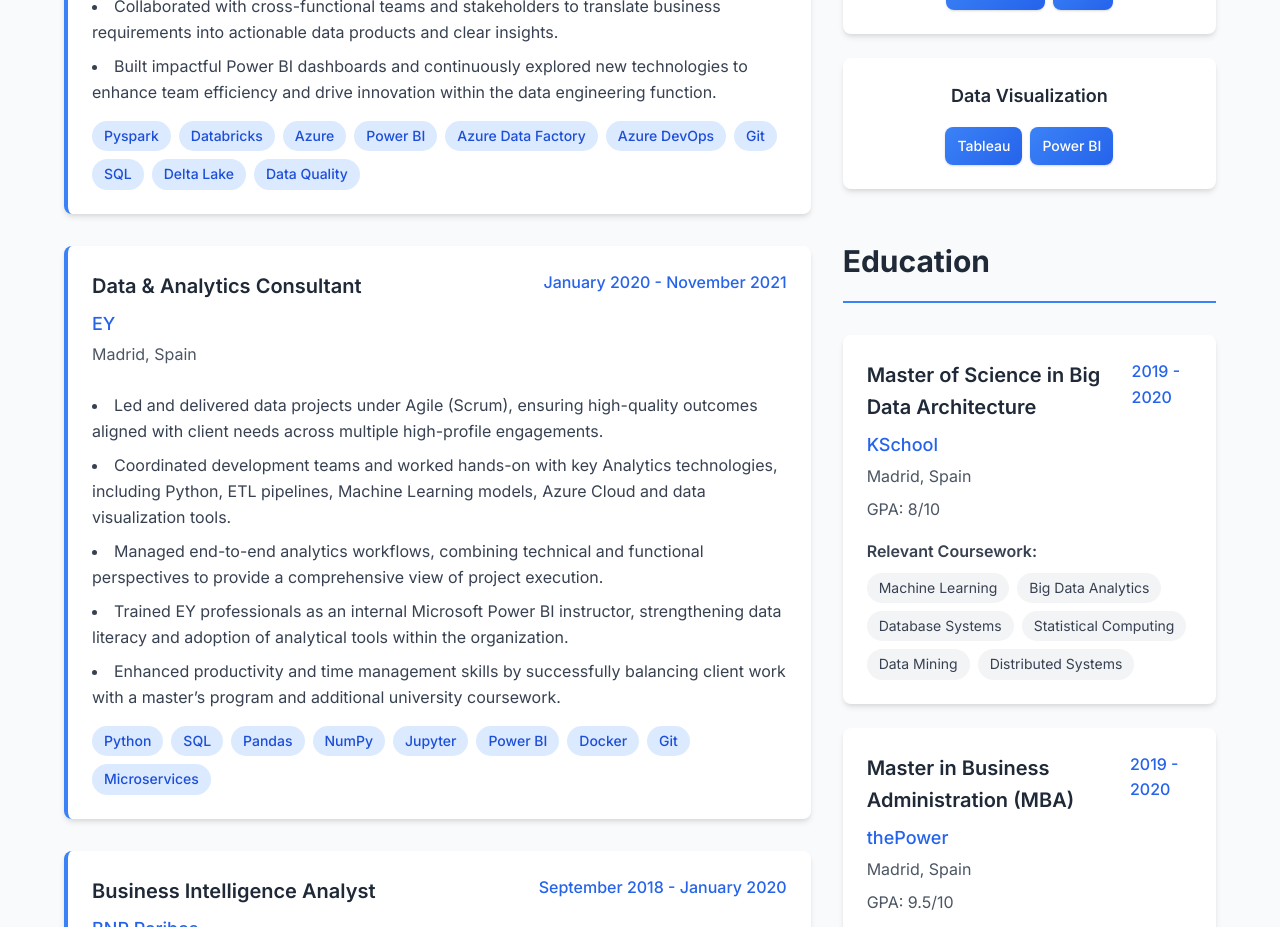
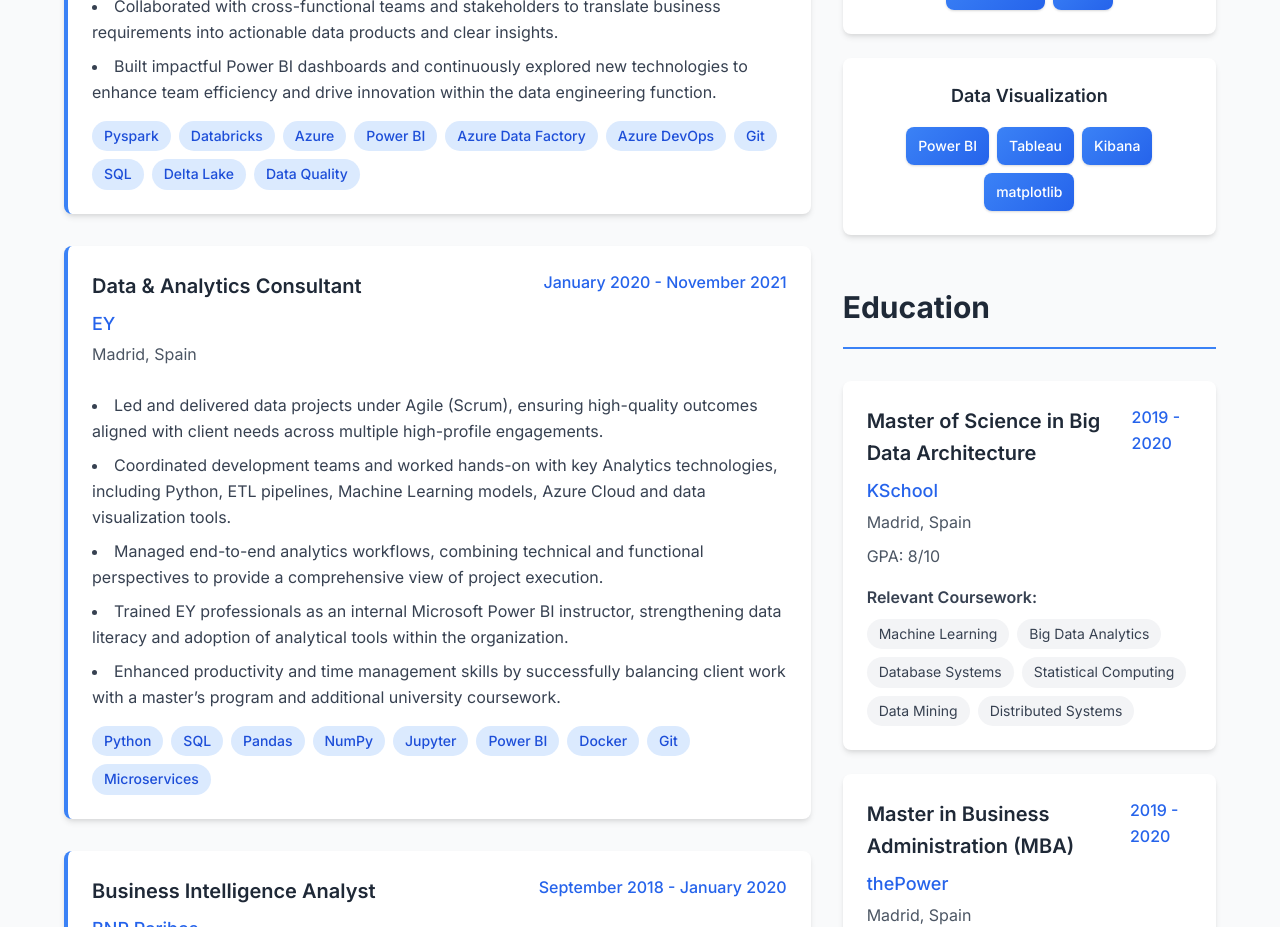
Before and after one commit to AlejandroGRA/alejandro_aceituno, a React (Vite) app: page / in a window 1280 px wide. Shown: the part 1520-2447 px from the top of the page. Built offline with nearby package versions, Linux system fonts and the light colour scheme.

Commit message:
Adding few data to test the deployment

```diff
--- a/src/data/resumeData.ts
+++ b/src/data/resumeData.ts
@@ -89,7 +89,7 @@ export const resumeData = {
     },
     {
       category: "Data Visualization",
-      skills: ["Tableau", "Power BI"]
+      skills: ["Power BI", "Tableau", "Kibana","matplotlib"]
     }
   ],
 
```
